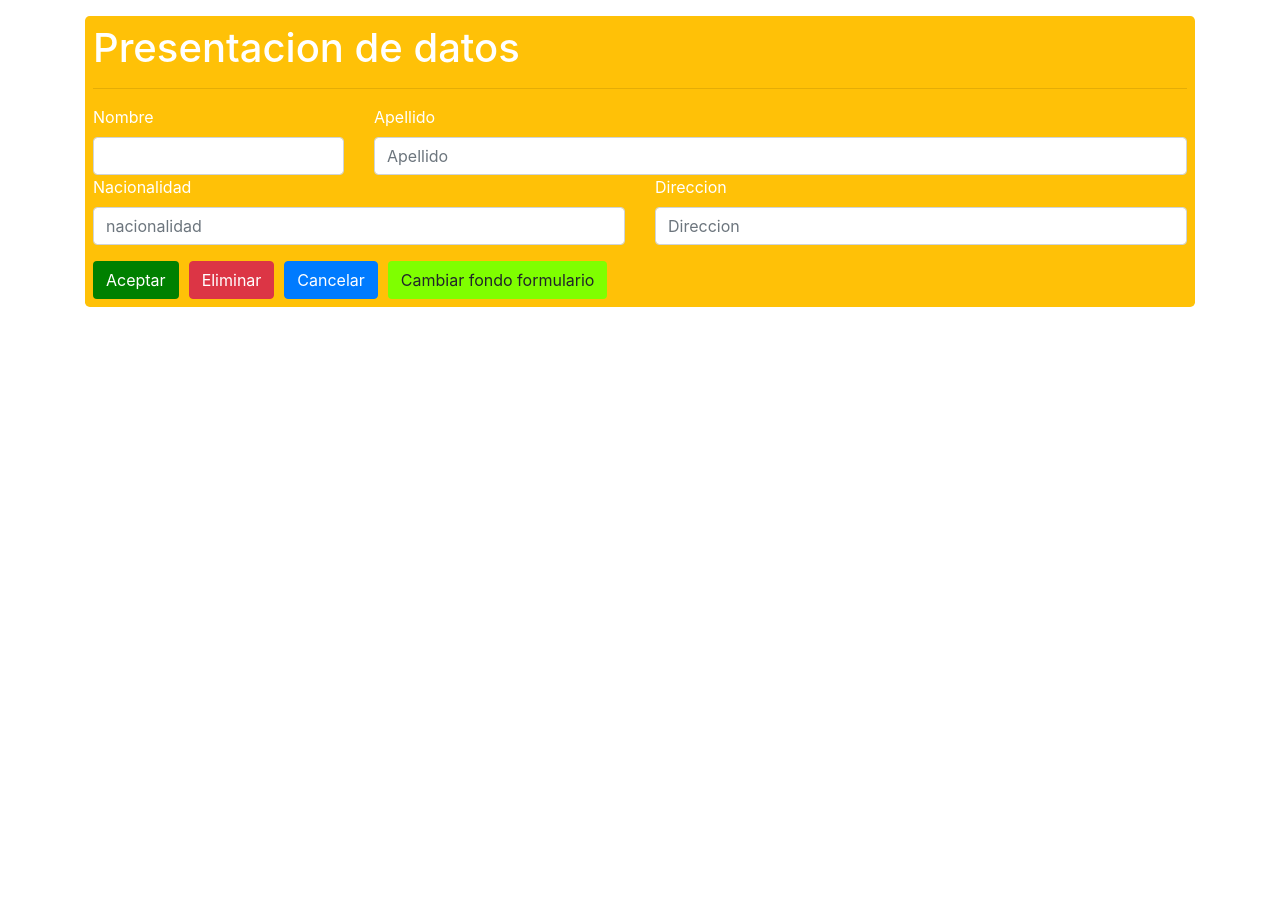
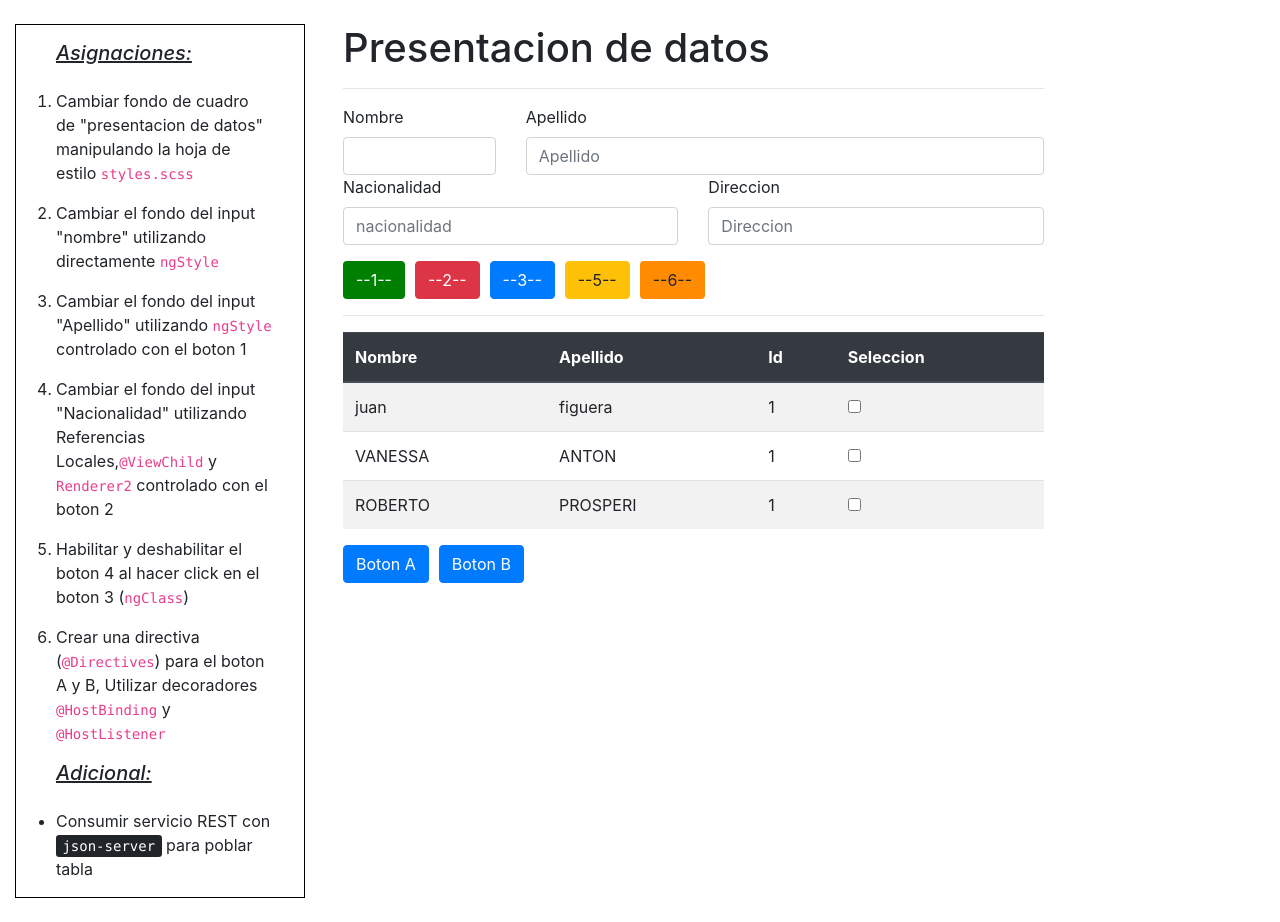
Before and after one commit to juanfish/tarea-estilo, an Angular app: page / in a window 1280 px wide. Before the commit the page ends 800 px from the top, so only its background shows below. Built offline with nearby package versions, Linux system fonts and the light colour scheme.

Commit message:
listo para tarea

```diff
--- a/src/app/app.component.html
+++ b/src/app/app.component.html
@@ -1,4 +1,9 @@
-<div class="container rounded-lg bg-warning my-3 text-white p-2">
+<div class="row">
+  <div class="col-3 my-4" id="lista">
+    <app-lista-tareas></app-lista-tareas>
+  </div>
+  <div class="col-7">
+    <div class=" rounded-lg  my-3  p-2 presentacion-datos">
       <h1>Presentacion de datos</h1>
       <hr>
 
@@ -29,20 +34,23 @@
 
       <div class="form-row align-items-center">
         <div class="col-auto">
-            <button class="btn " style="background-color: green; color: white;">Aceptar</button>
+          <button class="btn " style="background-color: green; color: white;">--1--</button>
         </div>
         <div class="col-auto">
-            <button class="btn btn-danger">Eliminar</button>
+          <button class="btn btn-danger">--2--</button>
         </div>
         <div class="col-auto">
-            <button class="btn btn-primary">Cancelar</button>
+          <button class="btn btn-primary">--3--</button>
         </div>
         <div class="col-auto">
-            <button class="btn" style="background-color: chartreuse;"> Cambiar fondo formulario</button>
+          <button class="btn btn-warning">--5--</button>
+        </div>
+        <div class="col-auto">
+          <button class="btn" style="background-color: darkorange;">--6--</button>
         </div>
       </div>
 
-    <!-- <div class="form-group">
+      <div class="form-group">
         <hr>
         <table class="table table-striped  table-hover ">
           <thead class="thead-dark">
@@ -62,50 +70,23 @@
             </tr>
           </tbody>
         </table>
-    </div> -->
+      </div>
 
       <div class="row">
         <div class="col">
-            <!-- <table class="table table-striped  table-hover ">
-        <thead class="thead-dark">
-          <tr>
-            <th>Nombre</th>
-            <th>Apellido</th>
-            <th>Col</th>
-            <th>Seleccion</th>
-          </tr>
-        </thead>
-        <tbody>
-          <tr *ngFor="let item of resultado">
-            <td>{{item.nombre}}</td>
-            <td>{{item.apellido}}</td>
-            <td>{{item.id}}</td>
-            <td><input type="checkbox" name="selecciona"></td>
-          </tr>
-        </tbody>
-      </table> -->
+
+          <div class="form-row align-items-center">
+            <div class="col-auto">
+              <button type="submit" class="btn btn-primary">Boton A</button>
+
             </div>
-    </div>
-    <div class="row">
-        <div class="col">
-            <!-- <table class="table table-striped table-hover ">
-        <thead class="thead-dark">
-          <tr>
-            <th>Nombre</th>
-            <th>Apellido</th>
-            <th>Col</th>
-            <th>Seleccion</th>
-          </tr>
-        </thead>
-        <tbody>
-          <tr *ngFor="let item of ejemplo">
-            <td>{{item.nombre}}</td>
-            <td>{{item.apellido}}</td>
-            <td>{{item.id}}</td>
-            <td><input type="checkbox" name="selecciona"></td>
-          </tr>
-        </tbody>
-      </table> -->
+            <div class="col-auto">
+              <button type="submit" class="btn btn-primary">Boton B</button>
+
             </div>
           </div>
         </div>
+      </div>
+    </div>
+  </div>
+</div>
--- a/src/app/app.component.ts
+++ b/src/app/app.component.ts
@@ -10,6 +10,12 @@ import { environment } from 'src/environments/environment';
 export class AppComponent {
   title = 'tarea-estilos';
   respuesta : any;
+
+  resultado = [
+    {id : 1 , nombre : "juan", apellido : "figuera"},
+    {id : 1 , nombre : "VANESSA", apellido : "ANTON"},
+    {id : 1 , nombre : "ROBERTO", apellido : "PROSPERI"},
+  ]
   constructor(private http : HttpClient){
     // let obs = this.http.get(environment.url);
 
--- a/src/app/app.module.ts
+++ b/src/app/app.module.ts
@@ -4,10 +4,12 @@ import { NgModule } from '@angular/core';
 import { AppRoutingModule } from './app-routing.module';
 import { AppComponent } from './app.component';
 import { HttpClientModule } from '@angular/common/http';
+import { ListaTareasComponent } from './lista-tareas/lista-tareas.component';
 
 @NgModule({
   declarations: [
-    AppComponent
+    AppComponent,
+    ListaTareasComponent
   ],
   imports: [
     BrowserModule,
--- /dev/null
+++ b/src/app/lista-tareas/lista-tareas.component.html
@@ -0,0 +1,16 @@
+<div class="contenedor-tareas">
+<ol ><h5> <em> <u>Asignaciones:</u></em> </h5>
+    <li>Cambiar fondo de cuadro de "presentacion de datos" manipulando la hoja de estilo <code>styles.scss</code></li>
+    <li>Cambiar el fondo del input "nombre" utilizando directamente <code>ngStyle</code></li>
+
+    <li>Cambiar el fondo del input "Apellido" utilizando <code>ngStyle</code> controlado con el boton 1 </li>
+    <li>Cambiar el fondo del input "Nacionalidad" utilizando Referencias Locales,<code>@ViewChild</code> y <code>Renderer2</code> controlado con el boton 2 </li>
+    <li>Habilitar y deshabilitar el boton 4 al hacer click en el boton 3 (<code>ngClass</code>) </li>
+    <li>Crear una directiva (<code>@Directives</code>) para el boton A y B, Utilizar decoradores <code>@HostBinding</code> y <code>@HostListener</code> </li>
+</ol>
+<ul><h5> <em> <u>Adicional:</u></em> </h5>
+    <li>Consumir servicio REST con <kbd>json-server</kbd> para poblar tabla </li>
+</ul>
+
+
+</div>
--- /dev/null
+++ b/src/app/lista-tareas/lista-tareas.component.scss
@@ -0,0 +1,9 @@
+li{
+    padding: 16px 16px 0px 0px;
+}
+
+.contenedor-tareas{
+    border: solid 1px black;
+    padding: 16px 16px 0px 0px;
+
+}
--- /dev/null
+++ b/src/app/lista-tareas/lista-tareas.component.ts
@@ -0,0 +1,15 @@
+import { Component, OnInit } from '@angular/core';
+
+@Component({
+  selector: 'app-lista-tareas',
+  templateUrl: './lista-tareas.component.html',
+  styleUrls: ['./lista-tareas.component.scss']
+})
+export class ListaTareasComponent implements OnInit {
+
+  constructor() { }
+
+  ngOnInit(): void {
+  }
+
+}
--- a/src/index.html
+++ b/src/index.html
@@ -7,7 +7,7 @@
   <meta name="viewport" content="width=device-width, initial-scale=1">
   <link rel="icon" type="image/x-icon" href="favicon.ico">
 </head>
-<body class="container">
+<body class="container-fluid">
   <app-root></app-root>
 </body>
 </html>
```
Lines whose indentation alone changed are shown as unchanged.
